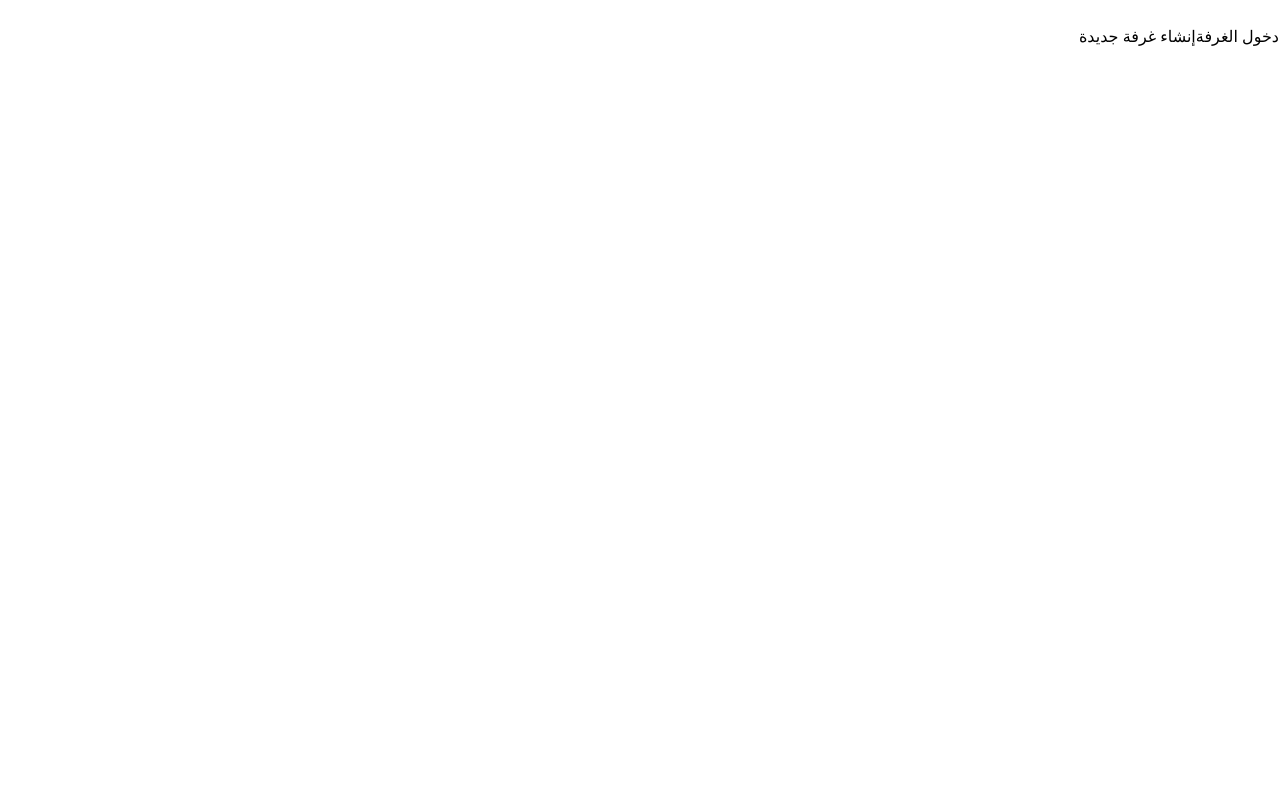
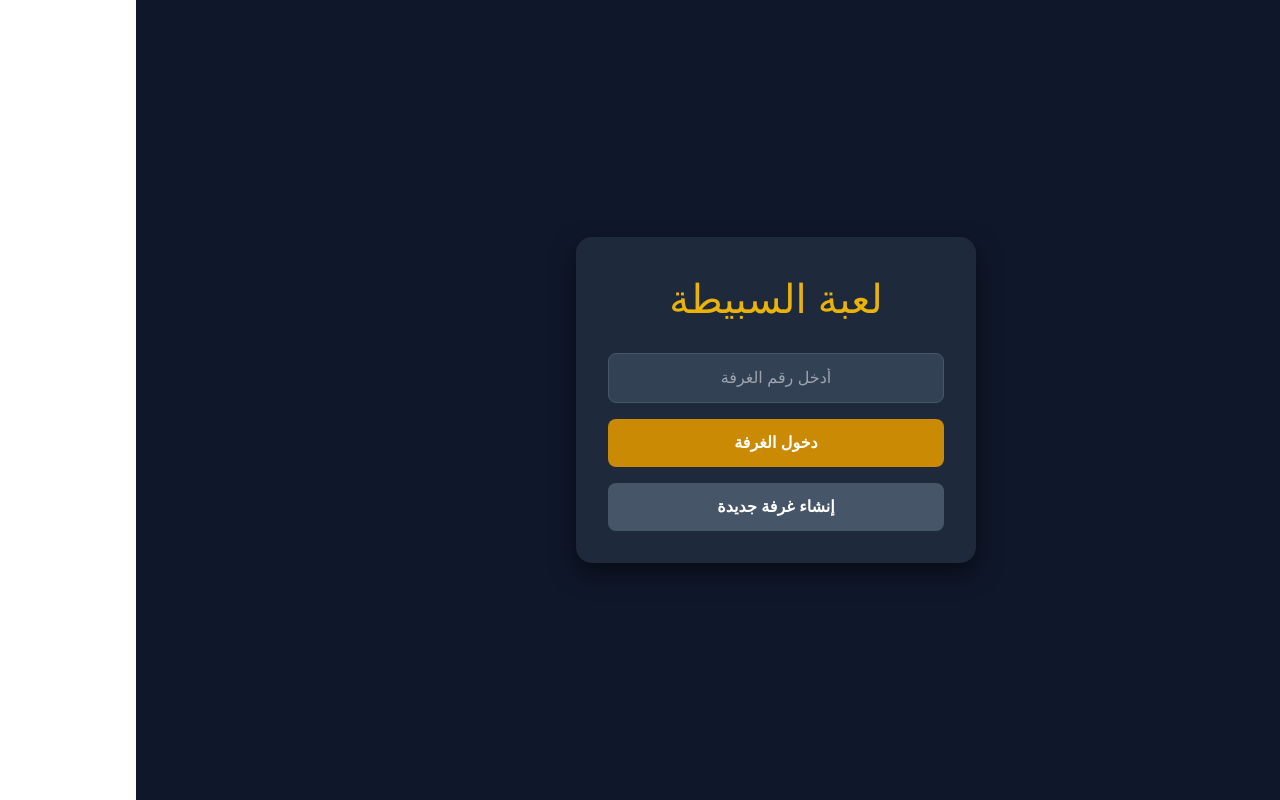
Before and after one commit to reya722-sudo/sbiat, a Next.js app: page / in a window 1280 px wide. Built offline with nearby package versions, Linux system fonts and the light colour scheme.

Commit message:
Update page.tsx

```diff
--- a/src/app/page.tsx
+++ b/src/app/page.tsx
@@ -5,28 +5,72 @@ export default function GamePage() {
   const [room, setRoom] = useState("");
 
   return (
-    <div className="min-h-screen bg-slate-900 text-white flex flex-col items-center justify-center p-4">
-      <div className="bg-slate-800 p-8 rounded-2xl shadow-2xl border border-slate-700 w-full max-screen-sm text-center">
-        <h1 className="text-4xl font-bold mb-6 text-yellow-500">لعبة السبيطة</h1>
+    <div style={{
+      minHeight: '100vh',
+      backgroundColor: '#0f172a',
+      color: 'white',
+      display: 'flex',
+      flexDirection: 'column',
+      alignItems: 'center',
+      justifyContent: 'center',
+      fontFamily: 'sans-serif',
+      direction: 'rtl'
+    }}>
+      <div style={{
+        backgroundColor: '#1e293b',
+        padding: '2rem',
+        borderRadius: '1rem',
+        textAlign: 'center',
+        boxShadow: '0 10px 25px rgba(0,0,0,0.5)',
+        width: '90%',
+        maxWidth: '400px'
+      }}>
+        <h1 style={{ color: '#eab308', fontSize: '2.5rem', marginBottom: '1.5rem' }}>لعبة السبيطة</h1>
 
-        <div className="space-y-4">
+        <div style={{ display: 'flex', flexDirection: 'column', gap: '1rem' }}>
           <input
             type="text"
             placeholder="أدخل رقم الغرفة"
-            className="w-full p-3 rounded-lg bg-slate-700 border border-slate-600 text-white text-center focus:outline-none focus:ring-2 focus:ring-yellow-500"
+            style={{
+              width: '100%',
+              padding: '12px',
+              borderRadius: '8px',
+              border: '1px solid #475569',
+              backgroundColor: '#334155',
+              color: 'white',
+              textAlign: 'center'
+            }}
             value={room}
             onChange={(e) => setRoom(e.target.value)}
           />
 
           <button
-            className="w-full bg-yellow-600 hover:bg-yellow-500 text-white font-bold py-3 rounded-lg transition-all shadow-lg active:scale-95"
+            style={{
+              width: '100%',
+              padding: '12px',
+              borderRadius: '8px',
+              backgroundColor: '#ca8a04',
+              color: 'white',
+              border: 'none',
+              fontWeight: 'bold',
+              cursor: 'pointer'
+            }}
             onClick={() => alert(`جاري الدخول للغرفة: ${room}`)}
           >
             دخول الغرفة
           </button>
 
           <button
-            className="w-full bg-slate-600 hover:bg-slate-500 text-white font-bold py-3 rounded-lg transition-all shadow-lg active:scale-95"
+            style={{
+              width: '100%',
+              padding: '12px',
+              borderRadius: '8px',
+              backgroundColor: '#475569',
+              color: 'white',
+              border: 'none',
+              fontWeight: 'bold',
+              cursor: 'pointer'
+            }}
           >
             إنشاء غرفة جديدة
           </button>
```
